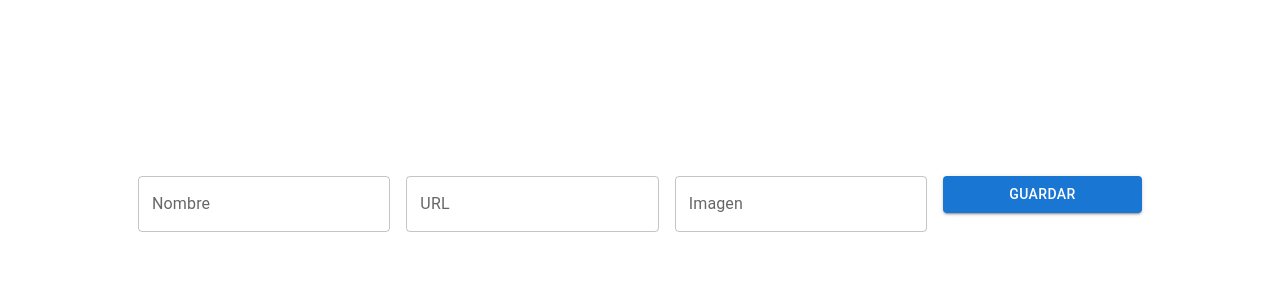
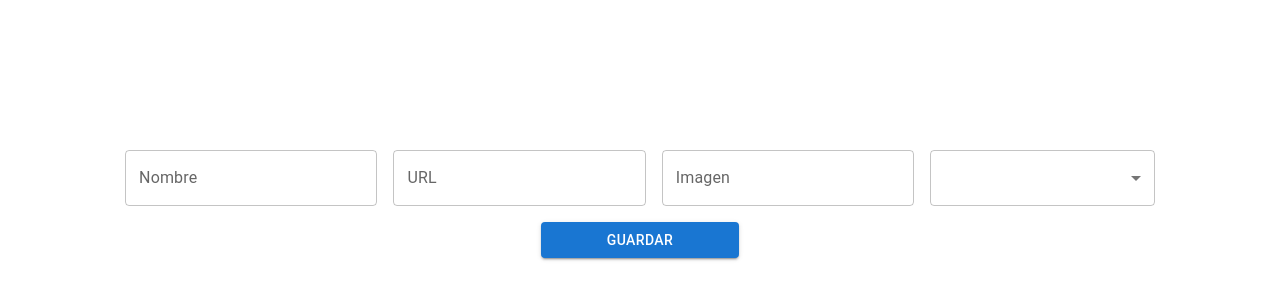
Before and after one commit to samuelcastillogt/radiosmanager, a React (Vite) app: page / in a window 1280 px wide. Shown: the part 196-496 px from the top of the page. Built offline with nearby package versions, Linux system fonts and the light colour scheme.

Commit message:
integracion de categoria

```diff
--- a/src/App.jsx
+++ b/src/App.jsx
@@ -3,6 +3,8 @@ import reactLogo from './assets/react.svg'
 import viteLogo from '/vite.svg'
 import Box from '@mui/material/Box';
 import TextField from '@mui/material/TextField';
+import Select from '@mui/material/Select';
+import MenuItem from '@mui/material/MenuItem';
 import './App.css'
 import { Button } from '@mui/material';
 import { radioService } from './services/radios.service';
@@ -11,11 +13,13 @@ function App() {
   const [nombre, setNombre] = useState(0)
   const [url, setUrl] = useState(0)
   const [imagen, setImagen] = useState(0)
+  const [categoria, setCategoria] = useState();
   const saveRadio = async(data)=>{
     const response = await radioService.saveRadio({
       nombre,
       url,
-      imagen
+      imagen,
+      categoria
     })
     if(response.data == true){
       alert("Se ha Guardado")
@@ -51,6 +55,19 @@ function App() {
                   style={{background: "white"}}
                   onChange={(e)=> setImagen(e.target.value)}
         />
+                <Select
+          labelId="demo-simple-select-label"
+          id="demo-simple-select"
+          value={categoria}
+          label="Categoria"
+          onChange={(event)=> setCategoria(event.target.value)}
+          style={{background: "white"}}
+        >
+          <MenuItem value={"varios"}>Varios</MenuItem>
+          <MenuItem value={"catolica"}>Catolica</MenuItem>
+          <MenuItem value={"rock"}>Rock</MenuItem>
+          <MenuItem value={"recuerdo"}>Recuerdo</MenuItem>
+        </Select>
         <Button variant="contained" onClick={saveRadio}>Guardar</Button>
     </Box>
     </>
```
